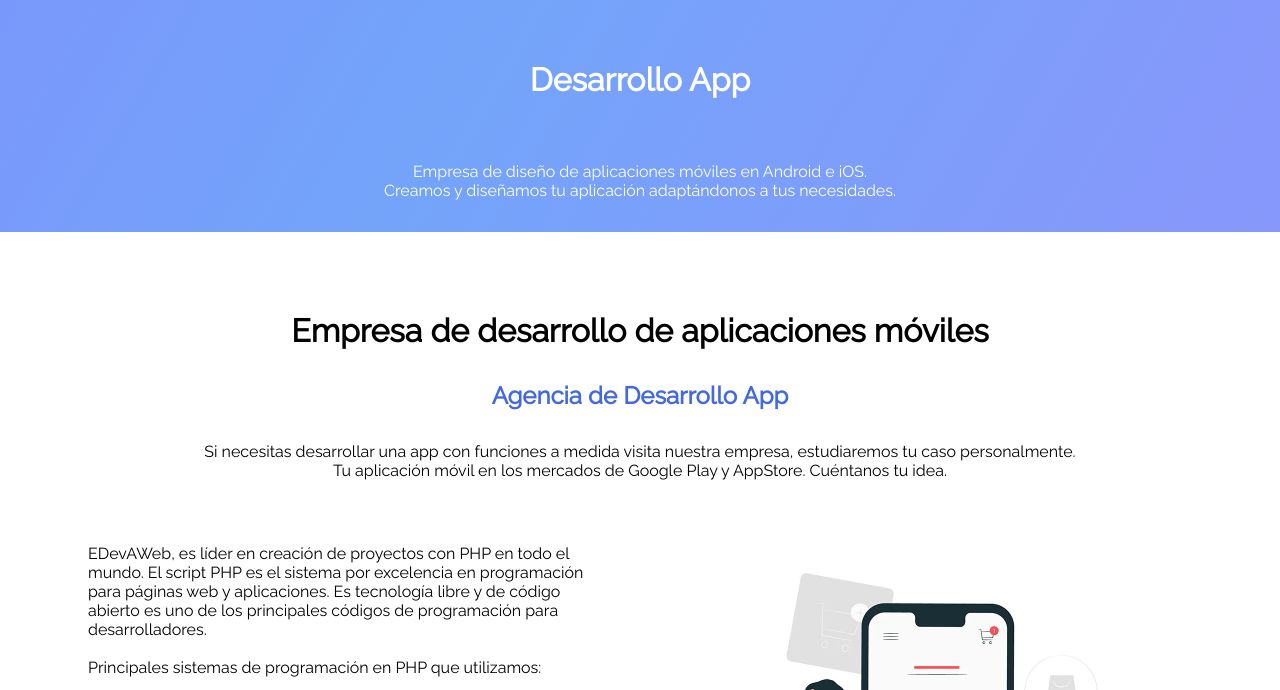
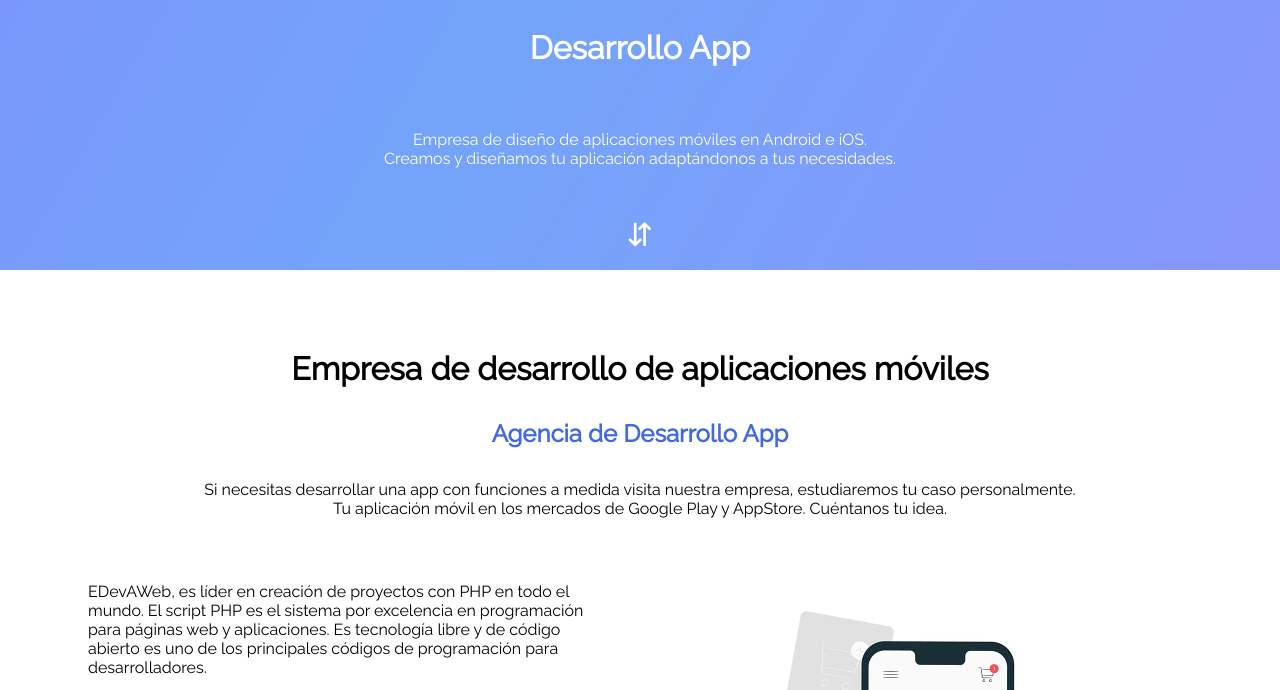
Before and after one commit to Leo0756/leo0756.github.io, a plain HTML site: page html/desarrollo-app.html in a window 1280 px wide. Shown: the part 93-783 px from the top of the page. Drawn offline with Linux system fonts and the light colour scheme.

Commit message:
Desarrollo App HTML & CSS

```diff
--- a/css/style-desarrollo-app.css
+++ b/css/style-desarrollo-app.css
@@ -21,7 +21,7 @@
 
 #page-content-app-head h1,
 #page-content-app-head p {
-  margin-top: 4rem;
+  margin-top: 2rem;
   color: white;
   margin-bottom: 2rem;
   text-align: center;
@@ -29,6 +29,12 @@
 
 #page-content-app-head p {
   margin-top: 2rem;
+}
+
+#page-content-app-head a {
+  font-size: xx-large;
+  color: white;
+  margin: 1rem;
 }
 
 #page-content-app-main {
--- a/html/desarrollo-app.html
+++ b/html/desarrollo-app.html
@@ -50,6 +50,7 @@
                 <h1>Desarrollo App</h1>
                 <p>Empresa de diseño de aplicaciones móviles en Android e iOS. <br> Creamos y diseñamos tu aplicación
                     adaptándonos a tus necesidades.</p>
+                <a href="#page-content-app-main">⇵</a>
             </div>
 
             <div id="page-content-app-main">
```
